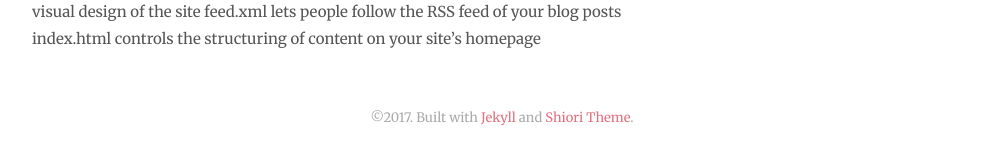
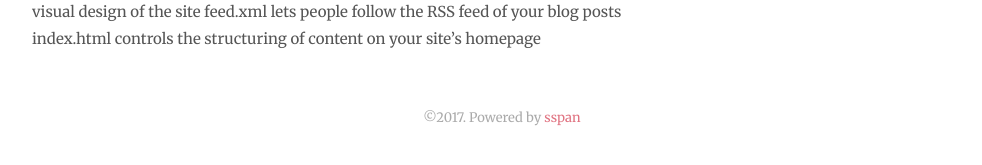
Before and after one commit to dennyxi/sspantz.github.io, a Jekyll site: the page built from help.md, in a window 1280 px wide. Shown: the part 630-795 px from the top of the page, without its empty margins (138-1120 px from the left). Built offline with Jekyll 4.4.1, drawn with Linux system fonts in a browser that asks for light colours; nearby versions of some CDN libraries; our own code applies the rules of GitHub Pages for plain Markdown files; comment, search, counter and statistics services are not loaded.

Commit message:
Update footer.html

```diff
--- a/_includes/footer.html
+++ b/_includes/footer.html
@@ -1,6 +1,4 @@
-<!-- Feel free to remove this div. Uses purplecoat: http://ellekasai.github.io/purplecoat.js -->
 <div data-purplecoat="shiori" data-purplecoat-label="footer.html">
 &copy;{{ site.time | date:"%Y" }}.
-Built with <a href="http://jekyllrb.com/">Jekyll</a> and
-<a href="https://github.com/ellekasai/shiori">Shiori Theme</a>.
+  Powered by <a href="http://sspan.org">sspan</a>
 </div>
```
